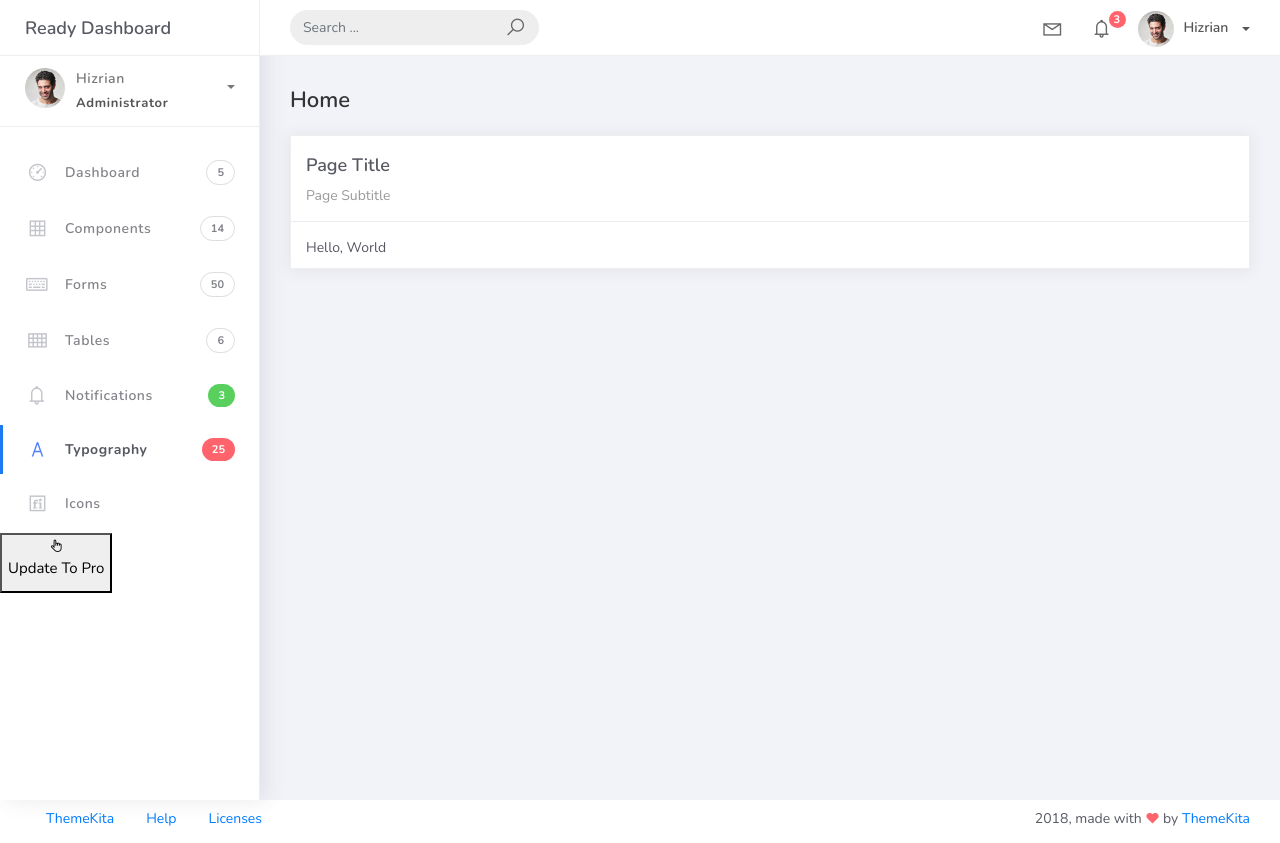
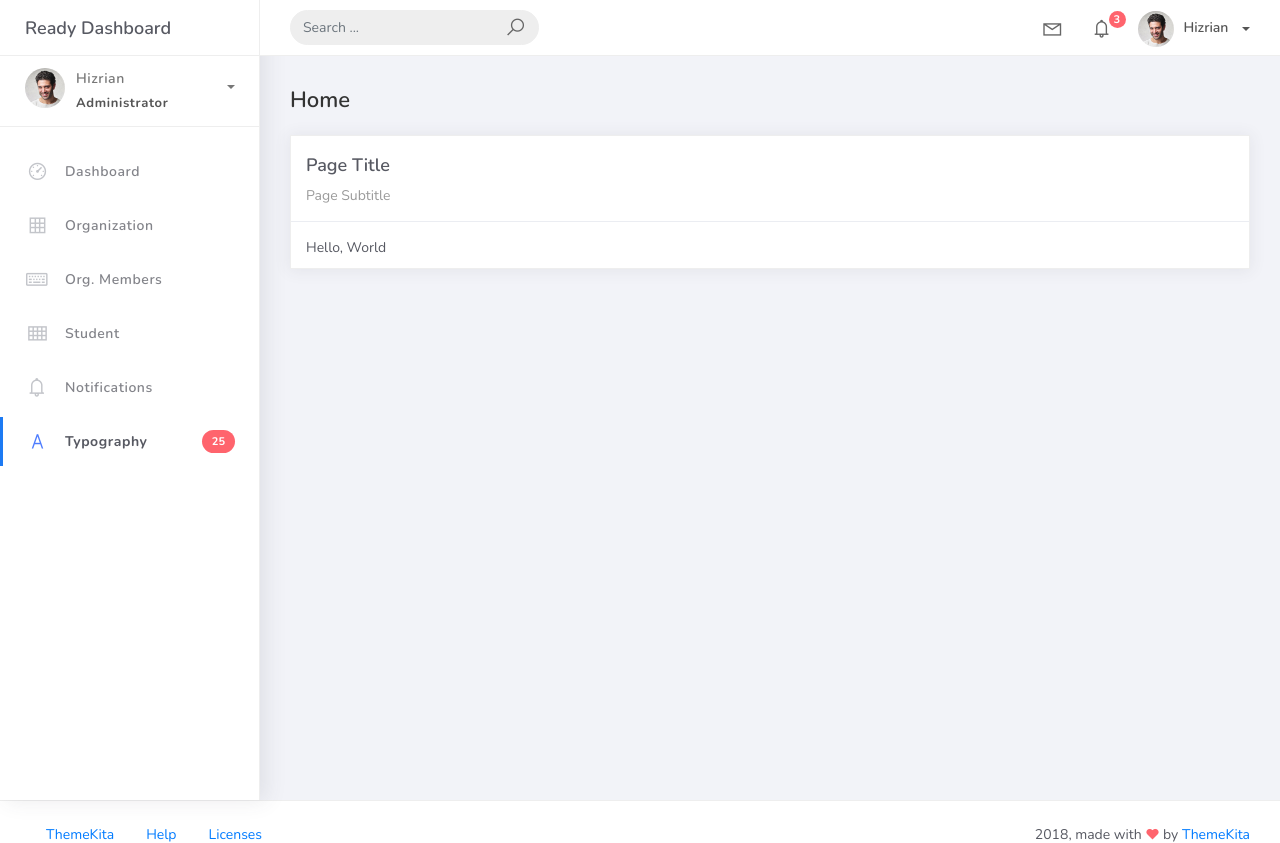
Before and after one commit to Hawksprey420/psusphere, a Django app: page / in a window 1280 px wide. Shown: the top 843 px of the page. Run offline with Django 5.2, Linux system fonts and the light colour scheme; some libraries are stand-ins or nearby versions.

Commit message:
changed base html config for part 4

```diff
--- a/projectsite/templates/base.html
+++ b/projectsite/templates/base.html
@@ -104,11 +104,11 @@
 							</ul>
 						</li>
 						<li class="nav-item dropdown">
-							<a class="dropdown-toggle profile-pic" data-toggle="dropdown" href="#" aria-expanded="false"> <img src="assets/img/profile.jpg" alt="user-img" width="36" class="img-circle"><span >Hizrian</span></span> </a>
+							<a class="dropdown-toggle profile-pic" data-toggle="dropdown" href="#" aria-expanded="false"> <img src="{% static 'img/profile.jpg' %}" alt="user-img" width="36" class="img-circle"><span >Hizrian</span></span> </a>
 							<ul class="dropdown-menu dropdown-user">
 								<li>
 									<div class="user-box">
-										<div class="u-img"><img src="assets/img/profile.jpg" alt="user"></div>
+										<div class="u-img"><src="{% static 'img/profile.jpg' %}" alt="user"></div>
 										<div class="u-text">
 											<h4>Hizrian</h4>
 											<p class="text-muted">hello@themekita.com</p><a href="profile.html" class="btn btn-rounded btn-danger btn-sm">View Profile</a></div>
@@ -133,7 +133,7 @@
 				<div class="scrollbar-inner sidebar-wrapper">
 					<div class="user">
 						<div class="photo">
-							<img src="assets/img/profile.jpg">
+							<img src="{% static 'img/profile.jpg' %}">
 						</div>
 						<div class="info">
 							<a class="" data-toggle="collapse" href="#collapseExample" aria-expanded="true">
@@ -171,35 +171,31 @@
 							<a href="index.html">
 								<i class="la la-dashboard"></i>
 								<p>Dashboard</p>
-								<span class="badge badge-count">5</span>
 							</a>
 						</li>
 						<li class="nav-item">
 							<a href="components.html">
 								<i class="la la-table"></i>
-								<p>Components</p>
-								<span class="badge badge-count">14</span>
+								<p>Organization</p>
 							</a>
 						</li>
 						<li class="nav-item">
 							<a href="forms.html">
 								<i class="la la-keyboard-o"></i>
-								<p>Forms</p>
-								<span class="badge badge-count">50</span>
+								<p>Org. Members</p>
 							</a>
 						</li>
 						<li class="nav-item">
 							<a href="tables.html">
 								<i class="la la-th"></i>
-								<p>Tables</p>
-								<span class="badge badge-count">6</span>
+								<p>Student</p>
+
 							</a>
 						</li>
 						<li class="nav-item">
 							<a href="notifications.html">
 								<i class="la la-bell"></i>
 								<p>Notifications</p>
-								<span class="badge badge-success">3</span>
 							</a>
 						</li>
 						<li class="nav-item active">
@@ -209,24 +205,12 @@
 								<span class="badge badge-danger">25</span>
 							</a>
 						</li>
-						<li class="nav-item">
-							<a href="icons.html">
-								<i class="la la-fonticons"></i>
-								<p>Icons</p>
-							</a>
-						</li>
-						<li class="nav-item update-pro">
-							<button  data-toggle="modal" data-target="#modalUpdate">
-								<i class="la la-hand-pointer-o"></i>
-								<p>Update To Pro</p>
-							</button>
-						</li>
 					</ul>
 				</div>
 			</div>
 			<div class="main-panel">
                     {% block content %}{% endblock %}
-
+                </div>
 				</div>
 				<footer class="footer">
 					<div class="container-fluid">
```
